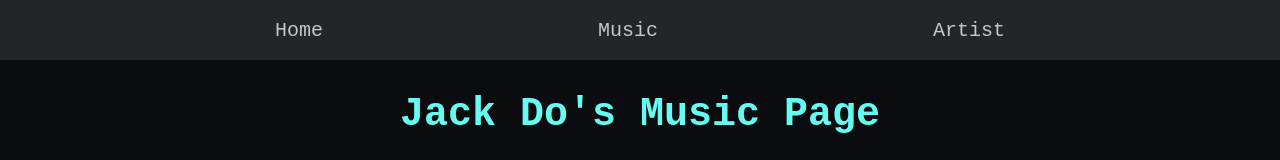
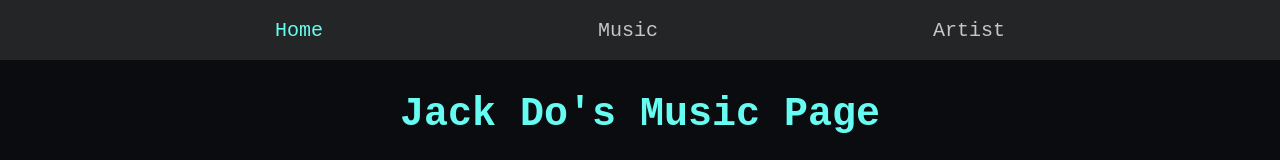
Before and after one commit to jackdo1012/music, a Vue app: page / in a window 1280 px wide. Shown: the top 160 px of the page. Built offline with nearby package versions, Linux system fonts and the light colour scheme; no server answers; a web font is replaced by a local one.

Commit message:
add route highlight

```diff
--- a/src/App.vue
+++ b/src/App.vue
@@ -5,7 +5,7 @@
 
 <script lang="ts">
 import { defineComponent } from "vue";
-import Navbar from "@/components/Navbar.vue";
+import Navbar from "@/components/Navbar/Navbar.vue";
 
 export default defineComponent({
     name: "App",
--- a/src/components/Artist.vue
+++ b/src/components/Artist/Artist.vue
@@ -39,11 +39,11 @@
     </div>
 </template>
 
-<script lang="ts" src="@/components/Artist.ts"></script>
+<script lang="ts" src="@/components/Artist/Artist.ts"></script>
 
 <style scoped lang="scss">
-@use "../assets/scss/variables";
-@use "../assets/scss/colors";
+@use "../../assets/scss/variables";
+@use "../../assets/scss/colors";
 
 .artists {
     .artist-search {
--- a/src/components/Home.vue
+++ b/src/components/Home/Home.vue
@@ -57,12 +57,12 @@
     </div>
 </template>
 
-<script lang="ts" src="@/components/Home.ts"></script>
+<script lang="ts" src="@/components/Home/Home.ts"></script>
 
 <style lang="scss">
-@use "../assets/scss/colors";
-@use "../assets/scss/variables";
-@use "../assets/scss/fonts";
+@use "../../assets/scss/colors";
+@use "../../assets/scss/variables";
+@use "../../assets/scss/fonts";
 
 .homepage {
     display: flex;
--- a/src/components/Music.vue
+++ b/src/components/Music/Music.vue
@@ -14,11 +14,11 @@
     </div>
 </template>
 
-<script lang="ts" src="@/components/Music.ts"></script>
+<script lang="ts" src="@/components/Music/Music.ts"></script>
 
 <style scoped lang="scss">
-@use "../assets/scss/variables";
-@use "../assets/scss/colors";
+@use "../../assets/scss/variables";
+@use "../../assets/scss/colors";
 
 .musics {
     .music {
--- a/src/components/Navbar.ts
+++ /dev/null
@@ -1,5 +0,0 @@
-import { defineComponent } from "vue";
-
-export default defineComponent({
-    name: "Navbar",
-});
--- a/src/components/Navbar.vue
+++ /dev/null
@@ -1,35 +0,0 @@
-<template>
-    <div class="navbar">
-        <a class="navbar-item" href="/">Home</a>
-        <router-link class="navbar-item" to="/music">Music</router-link>
-        <router-link class="navbar-item" to="/artist">Artist</router-link>
-    </div>
-</template>
-
-<script lang="ts" src="@/components/Navbar.ts"></script>
-
-<style scope lang="scss">
-@use "../assets/scss/variables";
-@use "../assets/scss/colors";
-
-.navbar {
-    width: 100vw;
-    height: variables.$nav-height;
-    background-color: colors.$dark-nav;
-    display: flex;
-    justify-content: space-evenly;
-    align-items: center;
-    user-select: none;
-
-    a {
-        font-size: 1.25rem;
-        color: colors.$dark-text-color;
-        text-decoration: none;
-        font-family: "Roboto Mono", monospace;
-        &:visited {
-            color: colors.$dark-text-color;
-            text-decoration: none;
-        }
-    }
-}
-</style>
--- /dev/null
+++ b/src/components/Navbar/Navbar.ts
@@ -0,0 +1,24 @@
+import { defineComponent, ref } from "vue";
+import { useRouter } from "vue-router";
+
+export default defineComponent({
+    name: "Navbar",
+    setup() {
+        const router = useRouter();
+
+        const currentRoute = ref<string>(window.location.pathname);
+
+        const changeRoute = (path: string) => {
+            currentRoute.value = path;
+            if (path === "/") {
+                window.location.replace("/");
+            } else {
+                router.push(path);
+            }
+        };
+        return {
+            changeRoute,
+            currentRoute,
+        };
+    },
+});
--- /dev/null
+++ b/src/components/Navbar/Navbar.vue
@@ -0,0 +1,53 @@
+<template>
+    <div class="navbar">
+        <div
+            class="navbar-item"
+            v-bind:class="[currentRoute === '/' ? 'active' : '']"
+            :onClick="() => changeRoute('/')"
+        >
+            Home
+        </div>
+        <div
+            class="navbar-item"
+            v-bind:class="[currentRoute === '/music' ? 'active' : '']"
+            :onClick="() => changeRoute('/music')"
+        >
+            Music
+        </div>
+        <div
+            class="navbar-item"
+            v-bind:class="[currentRoute === '/artist' ? 'active' : '']"
+            :onClick="() => changeRoute('/artist')"
+        >
+            Artist
+        </div>
+    </div>
+</template>
+
+<script lang="ts" src="@/components/Navbar/Navbar.ts"></script>
+
+<style scope lang="scss">
+@use "../../assets/scss/variables";
+@use "../../assets/scss/colors";
+
+.navbar {
+    width: 100vw;
+    height: variables.$nav-height;
+    background-color: colors.$dark-nav;
+    display: flex;
+    justify-content: space-evenly;
+    align-items: center;
+    user-select: none;
+
+    &-item {
+        font-size: 1.25rem;
+        color: colors.$dark-text-color;
+        text-decoration: none;
+        font-family: "Roboto Mono", monospace;
+        cursor: pointer;
+        &.active {
+            color: colors.$dark-primary-color;
+        }
+    }
+}
+</style>
--- a/src/router/index.ts
+++ b/src/router/index.ts
@@ -1,5 +1,5 @@
 import { createRouter, createWebHistory, RouteRecordRaw } from "vue-router";
-import Home from "../components/Home.vue";
+import Home from "../components/Home/Home.vue";
 
 const routes: Array<RouteRecordRaw> = [
     {
@@ -10,12 +10,12 @@ const routes: Array<RouteRecordRaw> = [
     {
         path: "/music",
         name: "Music",
-        component: () => import("../components/Music.vue"),
+        component: () => import("../components/Music/Music.vue"),
     },
     {
         path: "/artist",
         name: "Artist",
-        component: () => import("../components/Artist.vue"),
+        component: () => import("../components/Artist/Artist.vue"),
     },
 ];
 
```
Also changed, not shown: src/components/Artist/Artist.ts (renamed from src/components/Artist.ts), src/components/Home/Home.ts (renamed from src/components/Home.ts), src/components/Music/Music.ts (renamed from src/components/Music.ts).
